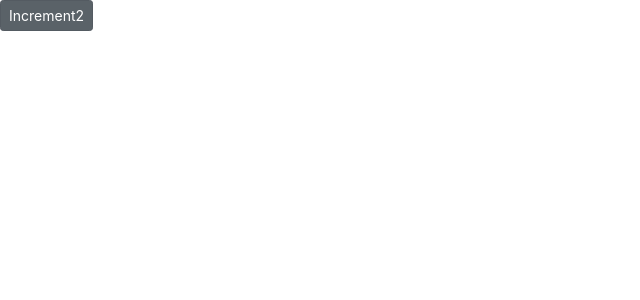
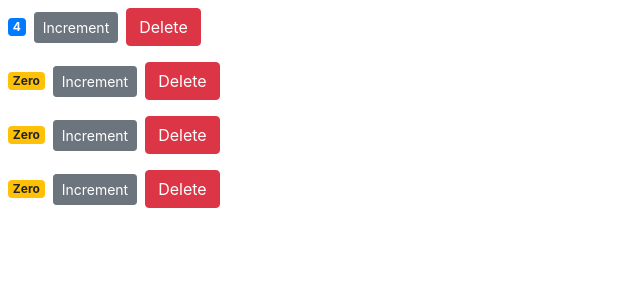
Before and after one commit to msinta/react-2, a React (Create React App) app: page / in a window 1280 px wide. Shown: the top 300 px of the page, without its empty margins (0-640 px from the left). Built offline with nearby package versions, Linux system fonts and the light colour scheme.

Commit message:
functioning and working

```diff
--- a/src/components/counter.jsx
+++ b/src/components/counter.jsx
@@ -5,43 +5,36 @@ class Counter extends Component {
     value: this.props.value
   };
 
-  // constructor(){
-  //   super();
-  //   this.handleIncrement = this.handleIncrement.bind(this);
-  // }
-
-  handleIncrement = product => {
-    console.log(product);
-    this.setState({count: this.state.count + 1});
+  handleIncrement = () => {
+    this.setState({value: this.state.value + 1});
   };
 
-  // doHandleIncrement = () => {
-  //   this.handleIncrement({id: 1})
-  // }
 
   render() {
     return (
       <div>
         <span className={this.getBadgeClasses()}>{this.formatCount()}</span>
         <button
-          onClick={ () => this.handleIncrement() }
+          onClick={this.handleIncrement}
           className="btn btn-secondary btn-sm"
         >
-          Increment2
+          Increment
         </button>
+
+        <button onClick={()=> this.props.onDelete(this.props.id)} className="btn btn-danger btm-sm m-2">Delete</button>
       </div>
     );
   }
 
   getBadgeClasses() {
     let classes = "badge m-2 badge-";
-    classes += this.state.count === 0 ? "warning" : "primary";
+    classes += this.state.value === 0 ? "warning" : "primary";
     return classes;
   }
 
   formatCount() {
-    const { count } = this.state;
-    return count === 0 ? "Zero" : count;
+    const { value } = this.state;
+    return value === 0 ? "Zero" : value;
   }
 }
 
--- a/src/components/counters.jsx
+++ b/src/components/counters.jsx
@@ -1,22 +1,33 @@
-import React, { Component } from 'react'
-import Counter from './counter'
+import React, { Component } from "react";
+import Counter from "./counter";
 
 class Counters extends Component {
   state = {
-    counter: [{id: 1, value: 4},
-      {id: 2, value: 0},
-      {id: 3, value: 0},
-      {id: 4, value: 0},
-    ]
-   }
+    counters: [
+      { id: 1, value: 4 },
+      { id: 2, value: 0 },
+      { id: 3, value: 0 },
+      { id: 4, value: 0 },
+    ],
+  };
+
+  handleDelete = (counterId) => {
+    let counters = this.state.counters.filter( m => m.id !== counterId)
+    this.setState({counters});
+  };
+
   render() {
     return (
       <div>
-        {this.state.counters.map(counter => (
-          <Counter key = {counter.id} value={counter.value} id={counter.id}/>
+        {this.state.counters.map((counter) => (
+          <Counter
+            key={counter.id}
+            value={counter.value}
+            id={counter.id}
+            onDelete={this.handleDelete}
+          />
         ))}
       </div>
-
     );
   }
 }
--- a/src/index.js
+++ b/src/index.js
@@ -1,9 +1,8 @@
 import React from 'react';
 import ReactDOM from 'react-dom/client';
 import './index.css';
-import App from './App';
 import reportWebVitals from './reportWebVitals';
-import Counters from './components/counter'
+import Counters from './components/counters'
 import 'bootstrap/dist/css/bootstrap.css'
 
 const root = ReactDOM.createRoot(document.getElementById('root'));
```
